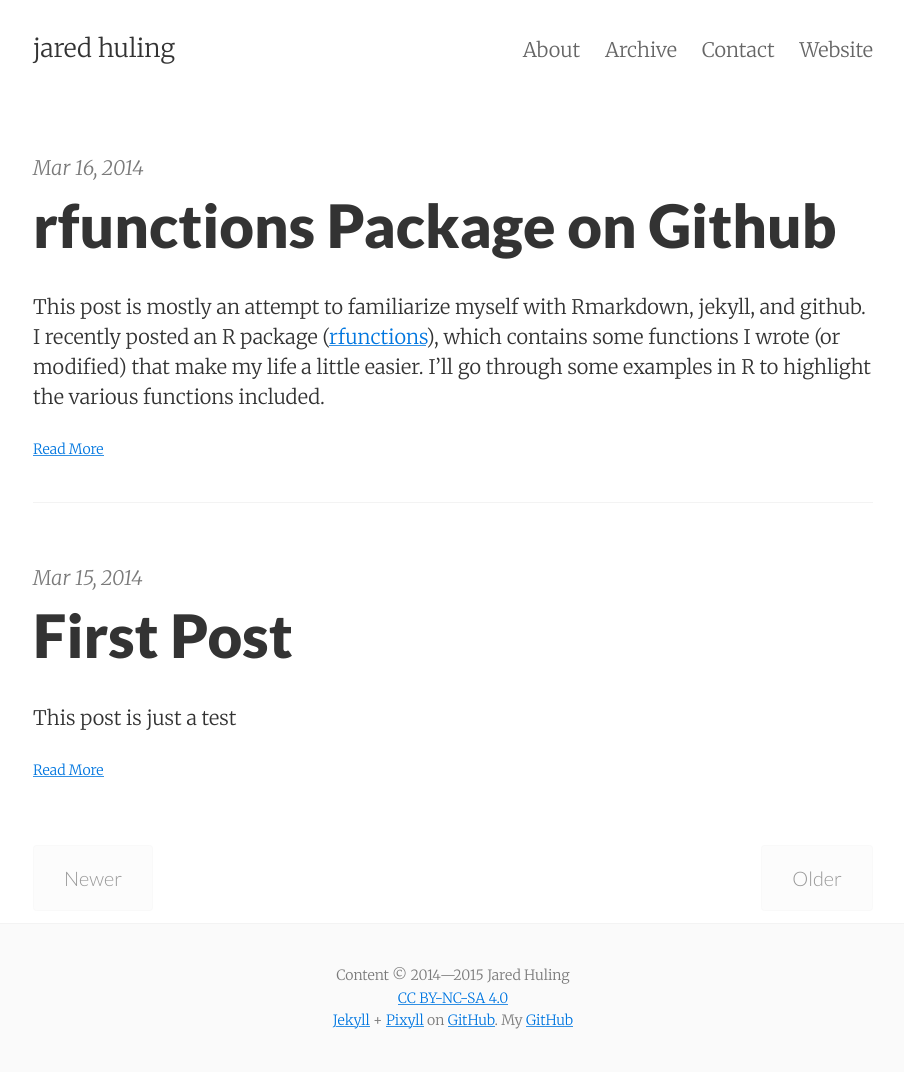
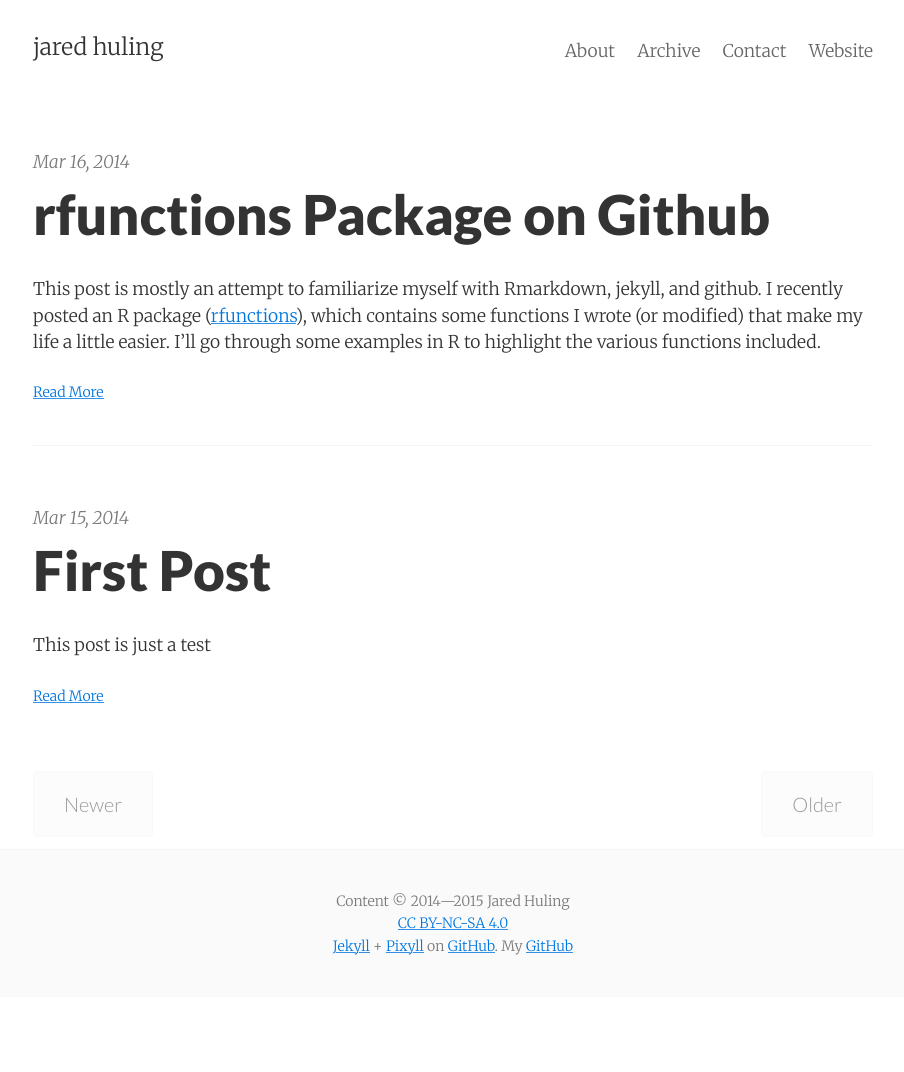
Before and after one commit to jaredhuling/jaredhuling.github.io, a Jekyll site: the page built from index.html, in a window 1280 px wide. Shown: the whole page, without its empty margins (187-1091 px from the left). Built offline with Jekyll 4.4.1, drawn with Linux system fonts in a browser that asks for light colours; the list of posts is cut into pages by our own code; after the commit the page ends 997 px from its top, so only the background shows below that.

Commit message:
make fonts smaller

```diff
--- a/_sass/_variables.scss
+++ b/_sass/_variables.scss
@@ -7,12 +7,12 @@
 $heading-font-weight: 900 !default;
 $heading-line-height: 1.25 !default;
 $monospace-font-family: 'Source Code Pro', Consolas, monospace !default;
-$h1: 2.998rem !default;
-$h2: 1.5rem !default;
-$h3: 1.25rem !default;
-$h4: 1rem !default;
-$h5: .875rem !default;
-$h6: .75rem !default;
+$h1: 2.75rem !default;  // 2.998rem
+$h2: 1.25rem !default;  // 1.5rem
+$h3: 1.15rem !default;  // 1.25rem
+$h4: 0.875rem !default; // 1rem
+$h5: .75rem !default;   // 0.875rem
+$h6: .65rem !default;   // 0.65rem
 $h00: 4rem !default;
 $h0: 3rem !default;
 $h00-responsive: 8vw !default;
```
